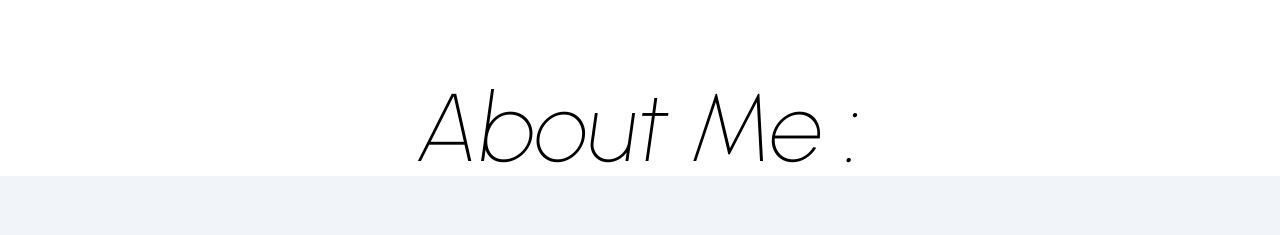
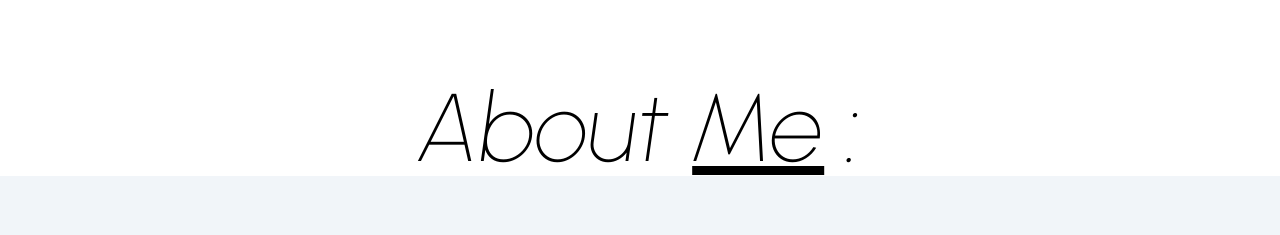
Before and after one commit to Samir-Mulla/my-portfolio-website, a React (Vite) app: page / in a window 1280 px wide. Shown: the part 639-874 px from the top of the page. Built offline with nearby package versions, Linux system fonts and the light colour scheme.

Commit message:
component : code quality improved

```diff
--- a/src/components/About/About.jsx
+++ b/src/components/About/About.jsx
@@ -4,8 +4,10 @@ import SocialIcons from "../SocialIcons/SocialIcons";
 function About() {
   return (
     <>
-      <section className="font-customFont mt-32">
-        <h1 className="text-center font-thin italic text-8xl">About Me :</h1>
+      <section id="about" className="font-customFont mt-32 scroll-mt-20">
+        <h1 className="text-center font-thin italic text-8xl">
+          About <span className="underline">Me</span> :
+        </h1>
 
         <div className="flex gap-10 px-10 py-16 bg-slate-100">
           <img
```
